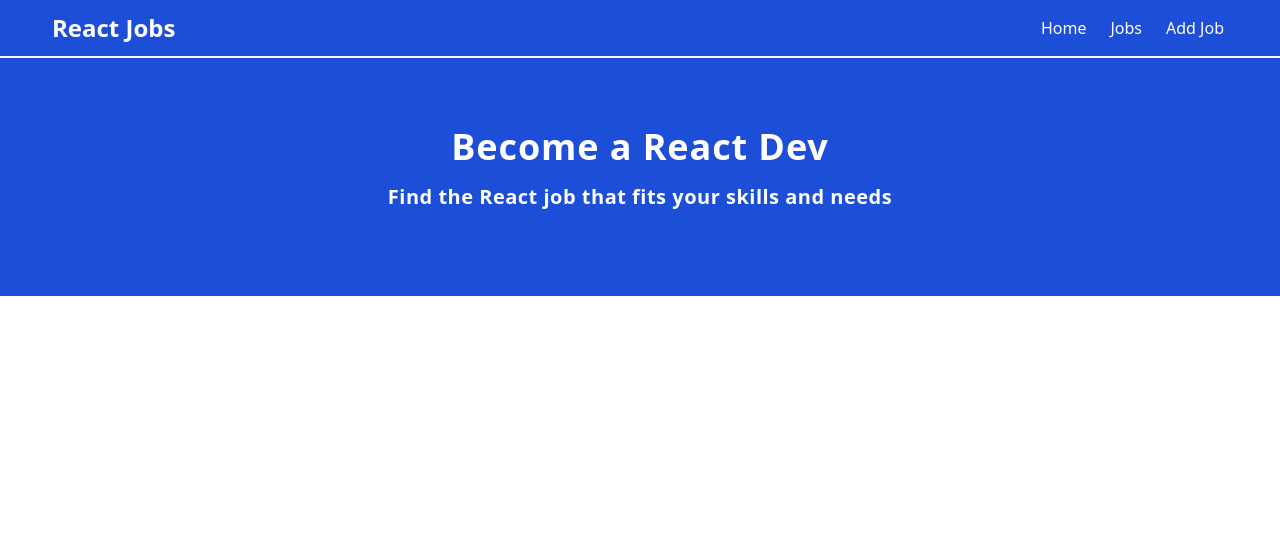
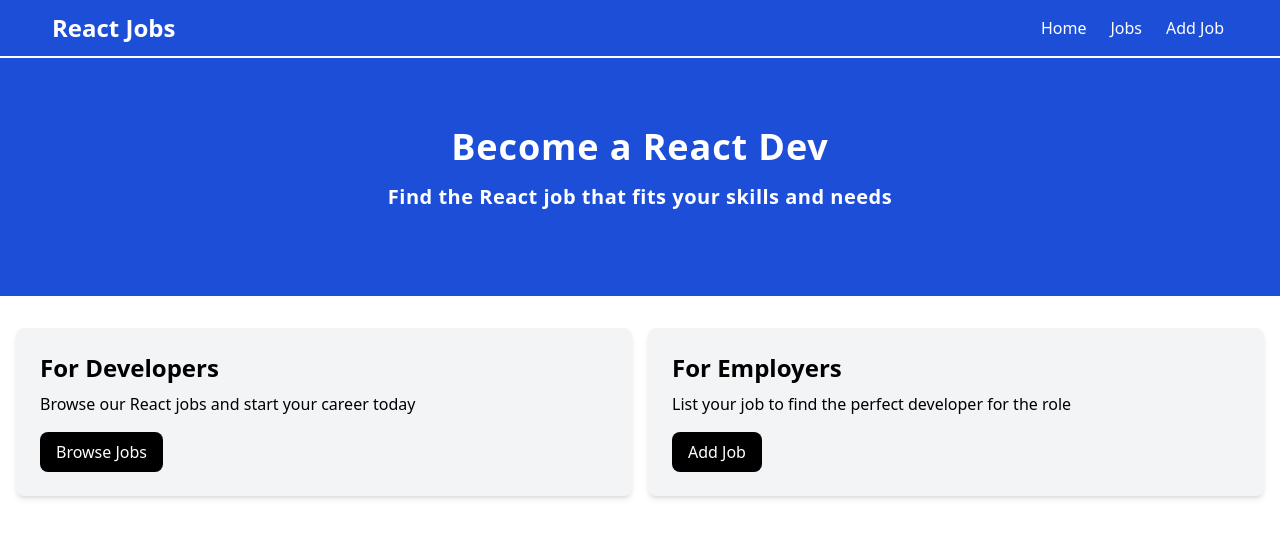
Before and after one commit to ProjectLife21/reactJobs, a React (Vite) app: page / in a window 1280 px wide. Shown: the top 538 px of the page. Built offline with nearby package versions, Linux system fonts and the light colour scheme.

Commit message:
HomeCards and Card components added

```diff
--- a/src/App.jsx
+++ b/src/App.jsx
@@ -1,11 +1,12 @@
 // components
-import { Navbar, Hero } from "./components";
+import { Navbar, Hero, HomeCards } from "./components";
 
 const App = () => {
   return (
     <div>
       <Navbar />
       <Hero />
+      <HomeCards />
     </div>
   );
 };
--- /dev/null
+++ b/src/components/Card.jsx
@@ -0,0 +1,4 @@
+const Card = ({ children }) => {
+  return <div className="bg-gray-100 p-6 rounded-lg shadow-md">{children}</div>;
+};
+export default Card;
--- /dev/null
+++ b/src/components/HomeCards.jsx
@@ -0,0 +1,38 @@
+// components
+import Card from "./Card";
+
+const HomeCards = () => {
+  return (
+    <section className="py-4">
+      <div className="container-xl lg:container m-auto">
+        <div className="grid grid-cols-1 md:grid-cols-2 gap-4 p-4 rounded-lg">
+          <Card>
+            <h2 className="text-2xl font-bold">For Developers</h2>
+            <p className="mt-2 mb-4">
+              Browse our React jobs and start your career today
+            </p>
+            <a
+              href="/jobs.html"
+              className="inline-block bg-black text-white rounded-lg px-4 py-2 hover:bg-gray-700"
+            >
+              Browse Jobs
+            </a>
+          </Card>
+          <Card>
+            <h2 className="text-2xl font-bold">For Employers</h2>
+            <p className="mt-2 mb-4">
+              List your job to find the perfect developer for the role
+            </p>
+            <a
+              href="/jobs.html"
+              className="inline-block bg-black text-white rounded-lg px-4 py-2 hover:bg-gray-700"
+            >
+              Add Job
+            </a>
+          </Card>
+        </div>
+      </div>
+    </section>
+  );
+};
+export default HomeCards;
--- a/src/components/index.js
+++ b/src/components/index.js
@@ -1,2 +1,3 @@
 export { default as Navbar } from "./Navbar";
 export { default as Hero } from "./Hero";
+export { default as HomeCards } from "./HomeCards";
```
